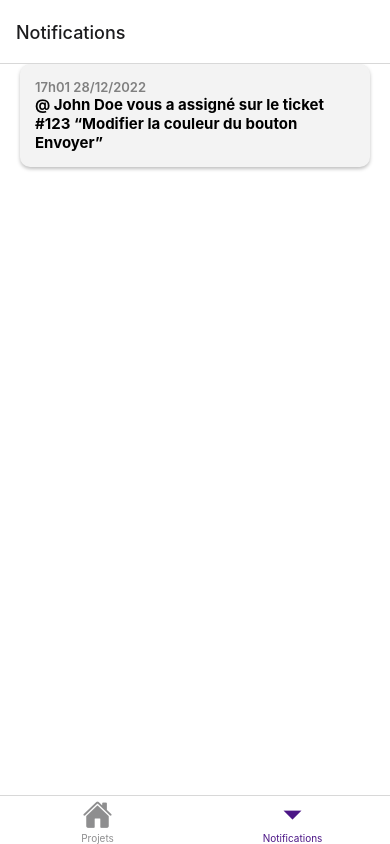
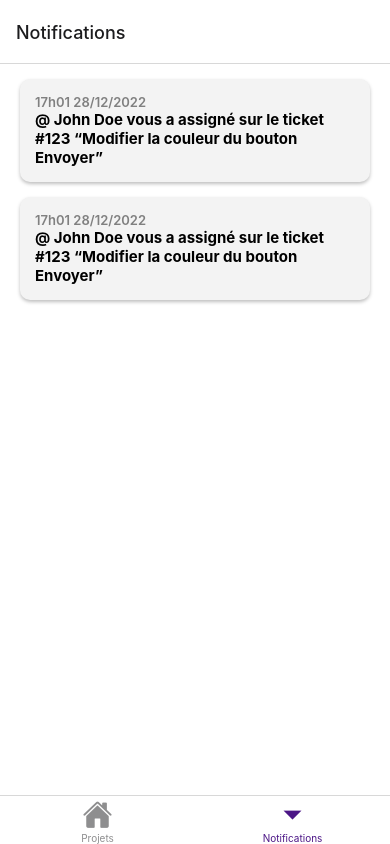
Before and after one commit to WildCodeSchool/2109-wns-remote3-taskberry-mobile, a React Native app: screen /Notifications in a window 390 px wide. Built offline with nearby package versions, Linux system fonts and the light colour scheme; what expo-linking would draw is missing.

Commit message:
add marginTop for NotificationCard

```diff
--- a/components/NotificationsCard.tsx
+++ b/components/NotificationsCard.tsx
@@ -30,6 +30,7 @@ const styles = StyleSheet.create({
     shadowRadius: 3.84,
 
     elevation: 5,
+    marginTop: 15,
   },
   textDate: {
     fontSize: 13,
--- a/screens/Notifications.tsx
+++ b/screens/Notifications.tsx
@@ -9,6 +9,7 @@ export default function Notifications() {
   return (
     <View style={styles.container}>
       <NotificationsCard text={textNotif} date={dateNotif} />
+      <NotificationsCard text={textNotif} date={dateNotif} />
     </View>
   );
 }
```
